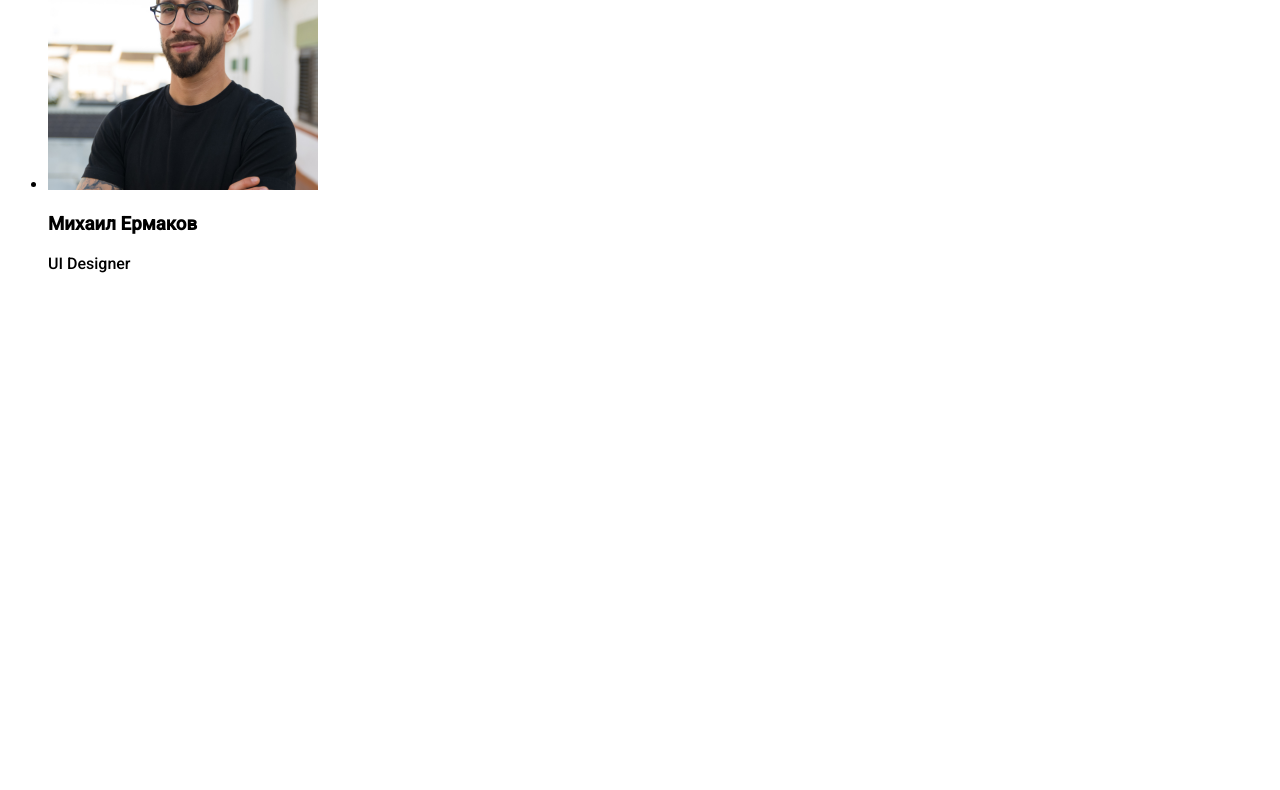
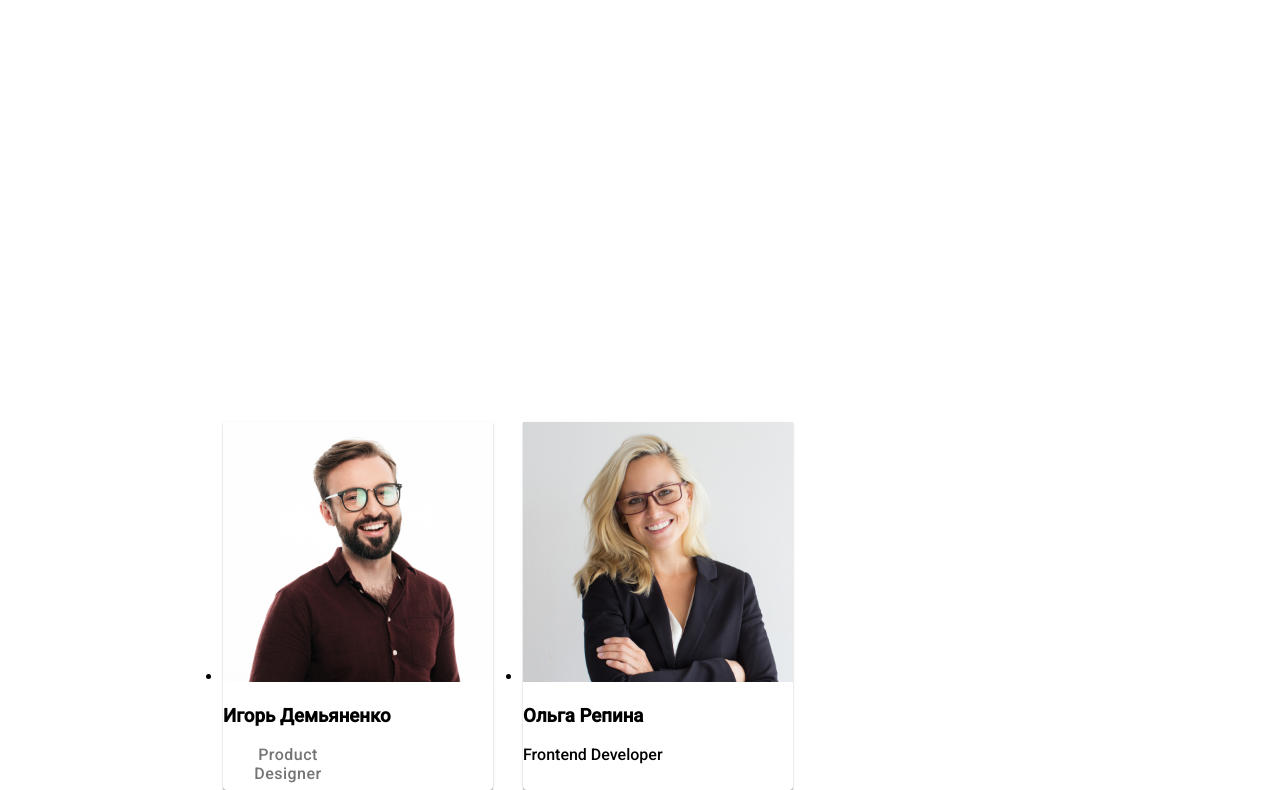
Before and after one commit to vladisulian/goit-markup-hw-02, a plain HTML site: page index.html in a window 1280 px wide. Shown: the part 2750-3540 px from the top of the page. Before the commit the page ends 3023 px from the top, so only its background shows below. Drawn offline with Linux system fonts and the light colour scheme.

Commit message:
edit css
Секция "Наша команда" нормально не работает, хотя, кажется, всё правильно сделал...

```diff
--- a/index.html
+++ b/index.html
@@ -113,18 +113,18 @@
 
       <!-- Наша команда -->
       <section class="our_team_sect">
-        <h2>Наша команда</h2>
+        <h2 class="team_text">Наша команда</h2>
         <ul>
-          <li class="li_1">
+          <li class="card1_bg">
             <img src="./images/worker1.jpg" alt="Product_Designer" width="270" height="260" />
-            <h3>Игорь Демьяненко</h3>
-            <p>Product Designer</p>
+            <h3 class="pic1_text">Игорь Демьяненко</h3>
+            <p class="pic1_text1">Product Designer</p>
           </li>
 
-          <li class="">
+          <li class="card2_bg">
             <img src="./images/worker2.jpg" alt="Frontend_Developer" width="270" height="260" />
-            <h3 class="ot_li_2">Ольга Репина</h3>
-            <p class="ot_li_2-2">Frontend Developer</p>
+            <h3 class="pic2_text">Ольга Репина</h3>
+            <p class="pic2_text1">Frontend Developer</p>
           </li>
 
           <li class="ot_li3">
--- a/styles/styles.css
+++ b/styles/styles.css
@@ -486,6 +486,83 @@ body {
   top: 1449px;
 
   background: #f5f4fa;
+}
+.team_text {
+  width: 264px;
+  height: 42px;
+  left: 668px;
+  top: 1543px;
+
+  font-family: 'Roboto';
+  font-style: normal;
+  font-weight: 700;
+  font-size: 36px;
+  line-height: 42px;
+  text-align: center;
+  letter-spacing: 0.03em;
+
+  color: #212121;
+}
+.card1_bg {
+  position: absolute;
+  width: 270px;
+  height: 368px;
+  left: 215px;
+  top: 1635px;
+  background: #ffffff;
+  box-shadow: 0px 1px 3px rgba(0, 0, 0, 0.12), 0px 1px 1px rgba(0, 0, 0, 0.14),
+    0px 2px 1px rgba(0, 0, 0, 0.2);
+  border-radius: 0px 0px 4px 4px;
+}
+/* .pic1_text { */
+  /* width: 151px;
+  height: 19px;
+  left: 275px;
+  top: 1925px;
+
+  font-family: 'Roboto';
+  font-style: normal;
+  font-weight: 500;
+  font-size: 16px;
+  line-height: 19px;
+  /* identical to box height */
+/*
+  text-align: center;
+  letter-spacing: 0.03em; */
+
+  /* color: #212121; */
+/* } */
+.pic1_text1 {
+  width: 130px;
+  height: 19px;
+  left: 285px;
+  top: 1954px;
+
+  font-family: 'Roboto';
+  font-style: normal;
+  font-weight: 400;
+  font-size: 16px;
+  line-height: 19px;
+  /* identical to box height */
+
+  text-align: center;
+  letter-spacing: 0.03em;
+
+  color: #757575;
+}
+.card2_bg {
+  position: absolute;
+  width: 270px;
+  height: 368px;
+  left: 515px;
+  top: 1635px;
+
+  background: #ffffff;
+  /* material shadow v1 */
+
+  box-shadow: 0px 1px 3px rgba(0, 0, 0, 0.12), 0px 1px 1px rgba(0, 0, 0, 0.14),
+    0px 2px 1px rgba(0, 0, 0, 0.2);
+  border-radius: 0px 0px 4px 4px;
 }
 
 /* footer index */
```
